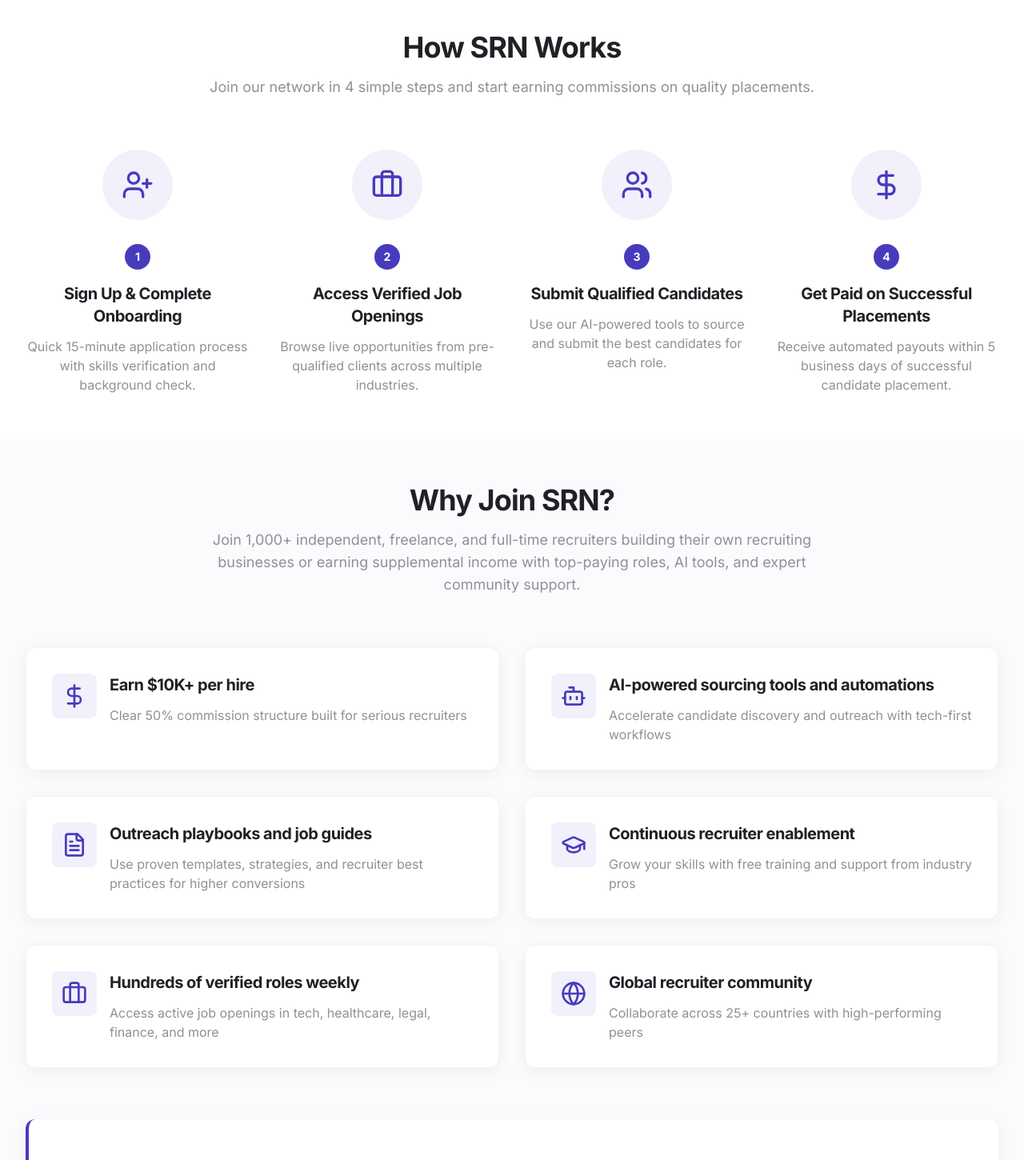
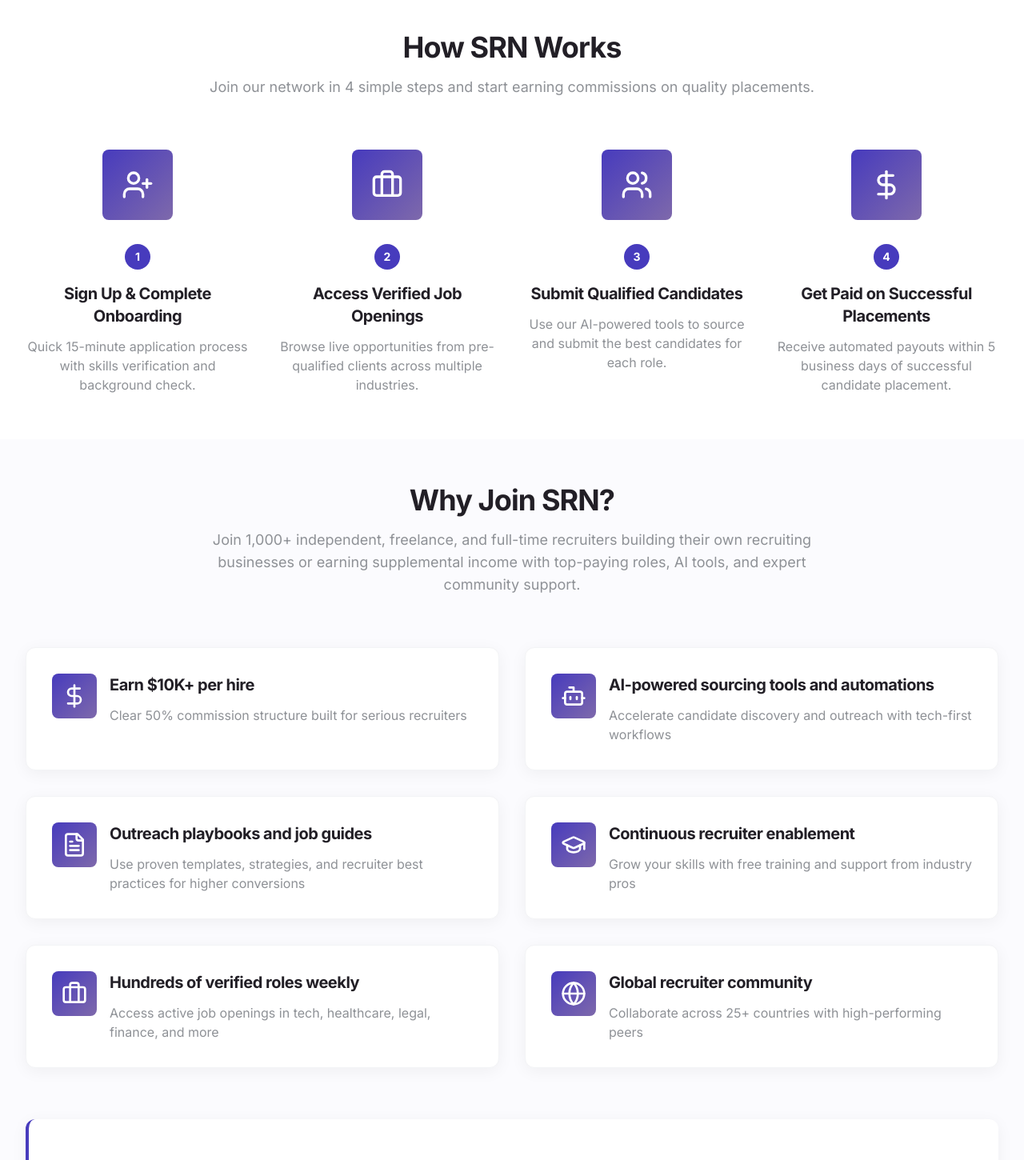
Before and after one commit to ashsynapse/synapse-talent-accelerator_TEST_N-JS, a React (Vite) app: page /recruiters in a window 1280 px wide. Shown: the part 923-2373 px from the top of the page at 80% size. Built offline with nearby package versions, Linux system fonts and the light colour scheme.

Commit message:
Refactor: Update icons and styles
Updated icons to match text and ensure consistency across pages.

```diff
--- a/src/components/MainHeader.tsx
+++ b/src/components/MainHeader.tsx
@@ -1,7 +1,11 @@
 
 import React, { useState, useEffect } from "react";
 import { Button } from "@/components/ui/button";
-import { Menu, X, ChevronDown, Plus, Minus } from "lucide-react";
+import { Menu, X, ChevronDown, Plus, Minus,
+         Bot, Users, Building2, Search, UserCheck,
+         Briefcase, Code, TrendingUp, Heart, Scale,
+         Factory, Calculator, Crown, FileText,
+         Calendar, Phone, Info, HelpCircle } from "lucide-react";
 
 const MainHeader = () => {
   const [isScrolled, setIsScrolled] = useState(false);
@@ -25,6 +29,41 @@ const MainHeader = () => {
         ? prev.filter(item => item !== itemLabel)
         : [...prev, itemLabel]
     );
+  };
+
+  const getIconForSubmenu = (label: string) => {
+    const iconMap: { [key: string]: any } = {
+      "Passive AI Sourcing": Bot,
+      "AI Candidate Discovery": Search,
+      "Project Staffing": Users,
+      "Executive Search": Crown,
+      "Remote Staffing": Building2,
+      "Permanent Placement": UserCheck,
+      "Contingent Staffing": Briefcase,
+      "Apprenticeship AI Sourcing": Bot,
+      "AI Candidate Sourcing": Bot,
+      "Pre-Employment AI Screening": UserCheck,
+      "AI Resume Analysis": FileText,
+      "Technology": Code,
+      "Finance": TrendingUp,
+      "Healthcare": Heart,
+      "Legal": Scale,
+      "Manufacturing": Factory,
+      "Sales & Marketing": Calculator,
+      "Leadership": Crown,
+      "Operations": Users,
+      "Blogs": FileText,
+      "Case Studies": FileText,
+      "Events": Calendar,
+      "About Us": Info,
+      "Team": Users,
+      "Recruiters": UserCheck,
+      "Careers": Briefcase,
+      "FAQ": HelpCircle,
+      "Contact Us": Phone
+    };
+
+    return iconMap[label] || FileText;
   };
 
   const navItems = [
@@ -133,14 +172,16 @@ const MainHeader = () => {
                 <div className="absolute top-full left-1/2 transform -translate-x-1/2 opacity-0 invisible group-hover:opacity-100 group-hover:visible transition-all duration-300 z-50 pt-2">
                   <div className="bg-gradient-to-br from-white via-synapse-lighter to-synapse-light shadow-medium border border-synapse-light/30 rounded-xl p-6 backdrop-blur-sm">
                     <div className="grid grid-cols-2 gap-4 min-w-[500px]">
-                      {item.submenu.map((subItem, index) => (
+                      {item.submenu.map((subItem, index) => {
+                        const IconComponent = getIconForSubmenu(subItem.label);
+                        return (
                           <a
                             key={subItem.label}
                             href={subItem.href}
                             className="group/item flex items-start p-3 rounded-lg hover:bg-white/80 hover:shadow-soft transition-all duration-200 border border-transparent hover:border-synapse-primary/20"
                           >
                             <div className="w-10 h-10 rounded-lg bg-gradient-to-br from-synapse-primary to-synapse-secondary flex items-center justify-center mr-3 group-hover/item:scale-110 transition-transform duration-200">
-                            <div className="w-5 h-5 bg-white rounded-sm opacity-90"></div>
+                              <IconComponent className="h-5 w-5 text-white" />
                             </div>
                             <div className="flex-1">
                               <h3 className="font-semibold text-synapse-dark group-hover/item:text-synapse-primary transition-colors text-sm leading-tight">
@@ -151,7 +192,8 @@ const MainHeader = () => {
                               </p>
                             </div>
                           </a>
-                      ))}
+                        );
+                      })}
                     </div>
                   </div>
                 </div>
--- a/src/components/recruiter/HowItWorksRecruiterSection.tsx
+++ b/src/components/recruiter/HowItWorksRecruiterSection.tsx
@@ -5,22 +5,22 @@ import { UserPlus, Briefcase, Users, DollarSign } from "lucide-react";
 const HowItWorksRecruiterSection = () => {
   const steps = [
     {
-      icon: <UserPlus className="h-10 w-10 text-synapse-primary" />,
+      icon: <UserPlus className="h-10 w-10 text-white" />,
       title: "Sign Up & Complete Onboarding",
       description: "Quick 15-minute application process with skills verification and background check."
     },
     {
-      icon: <Briefcase className="h-10 w-10 text-synapse-primary" />,
+      icon: <Briefcase className="h-10 w-10 text-white" />,
       title: "Access Verified Job Openings",
       description: "Browse live opportunities from pre-qualified clients across multiple industries."
     },
     {
-      icon: <Users className="h-10 w-10 text-synapse-primary" />,
+      icon: <Users className="h-10 w-10 text-white" />,
       title: "Submit Qualified Candidates",
       description: "Use our AI-powered tools to source and submit the best candidates for each role."
     },
     {
-      icon: <DollarSign className="h-10 w-10 text-synapse-primary" />,
+      icon: <DollarSign className="h-10 w-10 text-white" />,
       title: "Get Paid on Successful Placements",
       description: "Receive automated payouts within 5 business days of successful candidate placement."
     }
@@ -41,7 +41,7 @@ const HowItWorksRecruiterSection = () => {
         <div className="grid md:grid-cols-2 lg:grid-cols-4 gap-8">
           {steps.map((step, index) => (
             <div key={index} className="text-center">
-              <div className="bg-synapse-lighter p-6 rounded-full inline-block mb-6">
+              <div className="bg-gradient-to-br from-synapse-primary to-synapse-secondary p-6 rounded-lg inline-block mb-6">
                 {step.icon}
               </div>
               <div className="bg-synapse-primary text-white w-8 h-8 rounded-full flex items-center justify-center mx-auto mb-4 text-sm font-bold">
--- a/src/components/recruiter/WhyJoinSRNSection.tsx
+++ b/src/components/recruiter/WhyJoinSRNSection.tsx
@@ -5,32 +5,32 @@ import { DollarSign, Bot, FileText, GraduationCap, Briefcase, Globe } from "luci
 const WhyJoinSRNSection = () => {
   const benefits = [
     {
-      icon: <DollarSign className="h-8 w-8 text-synapse-primary" />,
+      icon: <DollarSign className="h-8 w-8 text-white" />,
       title: "Earn $10K+ per hire",
       description: "Clear 50% commission structure built for serious recruiters"
     },
     {
-      icon: <Bot className="h-8 w-8 text-synapse-primary" />,
+      icon: <Bot className="h-8 w-8 text-white" />,
       title: "AI-powered sourcing tools and automations",
       description: "Accelerate candidate discovery and outreach with tech-first workflows"
     },
     {
-      icon: <FileText className="h-8 w-8 text-synapse-primary" />,
+      icon: <FileText className="h-8 w-8 text-white" />,
       title: "Outreach playbooks and job guides",
       description: "Use proven templates, strategies, and recruiter best practices for higher conversions"
     },
     {
-      icon: <GraduationCap className="h-8 w-8 text-synapse-primary" />,
+      icon: <GraduationCap className="h-8 w-8 text-white" />,
       title: "Continuous recruiter enablement",
       description: "Grow your skills with free training and support from industry pros"
     },
     {
-      icon: <Briefcase className="h-8 w-8 text-synapse-primary" />,
+      icon: <Briefcase className="h-8 w-8 text-white" />,
       title: "Hundreds of verified roles weekly",
       description: "Access active job openings in tech, healthcare, legal, finance, and more"
     },
     {
-      icon: <Globe className="h-8 w-8 text-synapse-primary" />,
+      icon: <Globe className="h-8 w-8 text-white" />,
       title: "Global recruiter community",
       description: "Collaborate across 25+ countries with high-performing peers"
     }
@@ -52,7 +52,7 @@ const WhyJoinSRNSection = () => {
           {benefits.map((benefit, index) => (
             <div key={index} className="bg-white p-8 rounded-xl shadow-soft border border-gray-100 hover:shadow-medium transition-all duration-300">
               <div className="flex items-start gap-4">
-                <div className="bg-synapse-lighter p-3 rounded-lg flex-shrink-0">
+                <div className="bg-gradient-to-br from-synapse-primary to-synapse-secondary p-3 rounded-lg flex-shrink-0">
                   {benefit.icon}
                 </div>
                 <div>
```
Lines whose indentation alone changed are shown as unchanged.
